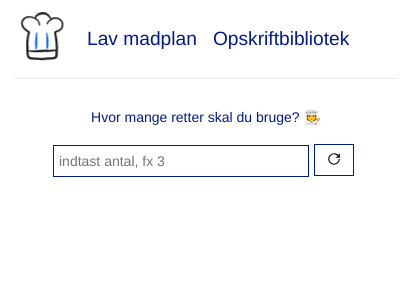
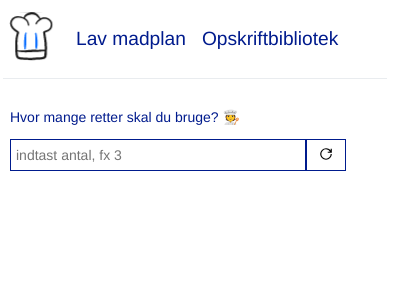
Before and after one commit to mathildegeh/madplan, a React (Create React App) app: page / in a window 390 px wide. Shown: the top 300 px of the page, 412 px wide, since content can reach past the window. Built offline with nearby package versions, Linux system fonts and the light colour scheme.

Commit message:
responsiveness on iphone 14 mini

```diff
--- a/public/index.html
+++ b/public/index.html
@@ -3,7 +3,8 @@
   <head>
     <meta charset="utf-8" />
     <link rel="icon" href="%PUBLIC_URL%/favicon.ico" />
-    <meta name="viewport" content="width=device-width, initial-scale=1" />
+    <meta name="viewport" content="width=device-width, initial-scale=1.0" />
+
     <meta name="theme-color" content="#000000" />
     <meta
       name="description"
--- a/src/App.css
+++ b/src/App.css
@@ -143,14 +143,14 @@ input:hover, select:hover {
 }
 
 /* responsiveness */
-@media (max-width: 758px) {
+@media (max-width: 780px) {
   .App {
-    margin-left: auto;
-    margin-right: auto;
-    width: 384px;
+    width: 100%; /* Use full width of the screen */
+    max-width: 384px; /* Limit maximum width */
+    margin: 0 auto; /* Center horizontally */
     font-size: 14px;
-    padding-left: 1em;
-    padding-right: 1em;
+    box-sizing: border-box;
+
   }
 
   .searchFilterContainer {
@@ -161,47 +161,57 @@ input:hover, select:hover {
   .centeredContainer {
     display: flex;
     flex-direction: column;
-    align-items: center;
-    justify-content: center;
+    align-items: flex-start;
+    margin: 0.5em;
+  }
+
+  .numberReset {
+    display: flex;
+    flex-direction: row;
+    justify-content: space-between;
+    background-color: #001B8D;
+
   }
 
   .centedFiltersColumn {
     display: flex;
     flex-direction: row;
-    align-items: center;
-    justify-content: space-evenly;
+    justify-content: space-between;
     margin: 0.5em;
-    max-width: 384px;
+  }
+
+  button {
+    margin: 0;
+  }
+
+  input {
+    min-width: 100%;
+    margin: 0;
   }
 
   .dishListContainer {
     display: flex;
-    flex-direction: row;
-    flex-wrap: wrap;
-    width: 384px;
-    justify-content: center;
-    align-items: center;
+    flex-direction: column; /* Change to column for one column layout */
+    width: 100%; /* Use full width of the screen */
+    justify-content: flex-start; /* Top-aligned content */
+    align-items: flex-start; /* Left-aligned content */
     background-color: white;
   }
 
   .dishCardsContainer {
     display: flex;
-    flex-direction: row;
-    flex-wrap: wrap;
-    min-width: 384px;
-    justify-content: center;
-    align-items: center;
-
+    flex-direction: column; /* Change to column for one column layout */
+    min-width: 100%; /* Use full width of the screen */
+    justify-content: flex-start; /* Top-aligned content */
+    align-items: flex-start; /* Left-aligned content */
   }
 
   .dishListCard, .dishCard {
-    min-width: 256px;
-    width: 256px;
+    flex: 1;
+    width: 90%; /* Use full width of the container */
     display: flex;
     flex-wrap: wrap;
     min-height: fit-content;
-    padding-top: 0.2em;
-    padding-bottom: 0.2em;
+    margin: 0.5em;
    }
-
 }
--- a/src/components/filter.js
+++ b/src/components/filter.js
@@ -6,7 +6,7 @@ export function Filter(props) {
   return (
     <div className="centeredContainer">
       <p>Hvor mange retter skal du bruge? 🧑‍🍳</p>
-      <div>
+      <div className="numberReset">
         <input
           type="number"
           placeholder="indtast antal, fx 3"
--- a/src/components/navbar.js
+++ b/src/components/navbar.js
@@ -13,11 +13,11 @@ export function NavigationBar() {
               <img src={logo} alt="chef logo" />
             </Navbar.Brand>
 
-            <Nav.Link classname="navlink" href="/madplan">
+            <Nav.Link className="navlink" href="/madplan">
               Lav madplan
             </Nav.Link>
 
-            <Nav.Link classname="navlink" href="/madplan/#/all-recipes">
+            <Nav.Link className="navlink" href="/madplan/#/all-recipes">
               Opskriftbibliotek
             </Nav.Link>
           </Nav>
```
Also changed, not shown: src/data/loadRecipes.js (+9 -20 lines).
